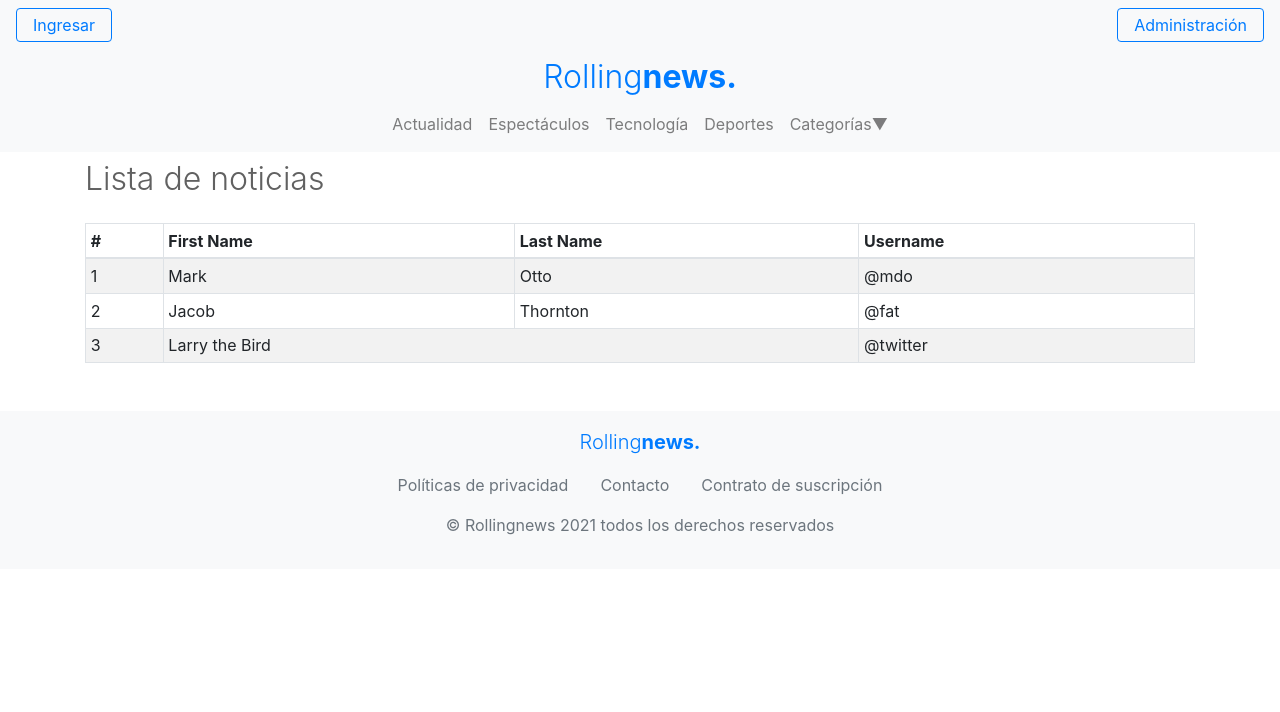
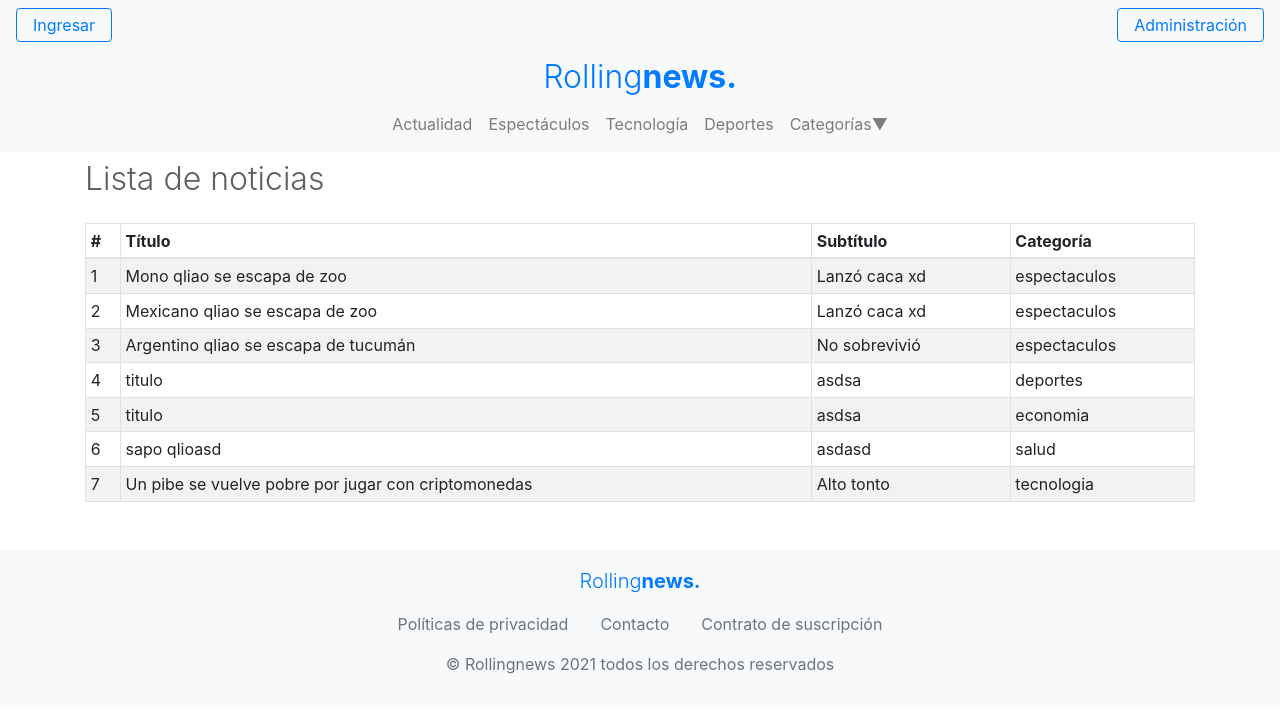
Before and after one commit to Guillermo-Morton/RollingNews, a React (Create React App) app: page /administracion/noticias in a window 1280 px wide. Shown: the top 712 px of the page. Built offline with nearby package versions, Linux system fonts and the light colour scheme; data requests are answered from the project's data file.

Commit message:
Error con popper.js

```diff
--- a/db.json
+++ b/db.json
@@ -65,6 +65,17 @@
       "imagen1": "aaa",
       "imagen2": "hola",
       "id": 6
+    },
+    {
+      "titulo": "Un pibe se vuelve pobre por jugar con criptomonedas",
+      "subtitulo": "Alto tonto",
+      "parrafo1": "dasd",
+      "parrafo2": "sdad",
+      "parrafo3": "adsa",
+      "categoria": "tecnologia",
+      "imagen1": "asdad",
+      "imagen2": "asdad",
+      "id": 7
     }
   ]
 }
--- a/package.json
+++ b/package.json
@@ -11,12 +11,15 @@
     "@testing-library/react": "^11.2.6",
     "@testing-library/user-event": "^12.8.3",
     "bootstrap": "^4.6.0",
+    "jquery": "^3.6.0",
+    "popper.js": "^1.16.1",
     "react": "^17.0.2",
     "react-bootstrap": "^1.6.0",
     "react-dom": "^17.0.2",
     "react-router": "^5.2.0",
     "react-router-dom": "^5.2.0",
     "react-scripts": "4.0.3",
+    "resolve-url-loader": "^4.0.0",
     "sweetalert2": "^11.0.7",
     "sweetalert2-react-content": "^4.0.0",
     "web-vitals": "^1.1.2"
--- a/src/App.js
+++ b/src/App.js
@@ -63,7 +63,7 @@ function App() {
             <ListarCategorias></ListarCategorias>
           </Route>
           <Route exact path="/administracion/noticias">
-            <ListarNoticias></ListarNoticias>
+            <ListarNoticias consultarAPI={consultarAPI} noticias={noticias}></ListarNoticias>
           </Route>
         </Switch>
         <Footer></Footer>
--- a/src/components/administracion/tablaNoticias/ListarNoticias.js
+++ b/src/components/administracion/tablaNoticias/ListarNoticias.js
@@ -1,37 +1,24 @@
 import React from "react";
 import { Table } from "react-bootstrap";
+import NoticiaIndividual from "./NoticiaIndividual";
 
-const ListarNoticias = () => {
+const ListarNoticias = (props) => {
   return (
-    <div className='container'>
-        <h2 className='font-weight-light my-2'>Lista de noticias</h2>
-      <Table className='my-4' striped bordered hover size="sm">
+    <div className="container">
+      <h2 className="font-weight-light my-2">Lista de noticias</h2>
+      <Table className="my-4" striped bordered hover size="sm">
         <thead>
           <tr>
             <th>#</th>
-            <th>First Name</th>
-            <th>Last Name</th>
-            <th>Username</th>
+            <th>Título</th>
+            <th>Subtítulo</th>
+            <th>Categoría</th>
           </tr>
         </thead>
         <tbody>
-          <tr>
-            <td>1</td>
-            <td>Mark</td>
-            <td>Otto</td>
-            <td>@mdo</td>
-          </tr>
-          <tr>
-            <td>2</td>
-            <td>Jacob</td>
-            <td>Thornton</td>
-            <td>@fat</td>
-          </tr>
-          <tr>
-            <td>3</td>
-            <td colSpan="2">Larry the Bird</td>
-            <td>@twitter</td>
-          </tr>
+         {
+           props.noticias.map((noticia)=> <NoticiaIndividual consultarAPI={props.consultarAPI} noticia={noticia} key={noticia.id}></NoticiaIndividual>)
+         }
         </tbody>
       </Table>
     </div>
--- a/src/components/administracion/tablaNoticias/NoticiaIndividual.js
+++ b/src/components/administracion/tablaNoticias/NoticiaIndividual.js
@@ -0,0 +1,65 @@
+import { faTrashAlt } from "@fortawesome/free-regular-svg-icons";
+import { Button } from "bootstrap";
+import React from "react";
+
+const NoticiaIndividual = (props) => {
+//   const eliminarNoticia = (id) => {
+//     const URL = process.env.REACT_APP_API_URL + "/" + id;
+
+//     console.log(URL);
+
+//     Swal.fire({
+//       title: "¿Estas seguro de eliminar esta noticia?",
+//       text: "No puede recuperar datos eliminados!",
+//       icon: "warning",
+//       showCancelButton: true,
+//       confirmButtonColor: "#3085d6",
+//       cancelButtonColor: "#d33",
+//       confirmButtonText: "Eliminar",
+//       cancelButtonText: "Cancelar",
+//     }).then(async (result) => {
+//       if (result.isConfirmed) {
+//         // se agrega codigo para eliminar la noticia de la api
+//         try {
+//           // con el metodo DELETE no hace falta el body
+//           const response = await fetch(URL, {
+//             method: "DELETE",
+//             headers: {
+//               "Content-Type": "aplication/json",
+//             },
+//           });
+//           // consultamos la api para recargar los productos
+
+//           if (response.status === 200) {
+//             // mostrar el cartel de producto eliminado
+//             Swal.fire(
+//               "Noticia removida",
+//               "La noticia seleccionada se eliminó correctamente",
+//               "success"
+//             );
+//             // actualizar datos
+//             props.consultarAPI();
+//           } else {
+//             Swal.fire("Error", "Intente nuevamente", "error");
+//           }
+//           console.log(response);
+//         } catch (error) {
+//           console.log(error);
+//           Swal.fire("Error", "Espere unos minutos", "error");
+//         }
+//       }
+//     });
+//   };
+
+  return (
+
+    <tr>
+      <td>{props.noticia.id}</td>
+      <td>{props.noticia.titulo}</td>
+      <td>{props.noticia.subtitulo}</td>
+      <td>{props.noticia.categoria}</td>
+      {/* <button className='btn btn-danger' onClick={()=>eliminarNoticia(props.producto.id)}><FontAwesomeIcon icon={faTrashAlt}></FontAwesomeIcon></button> */}
+    </tr>
+  );
+};
+export default NoticiaIndividual;
```
Also changed, not shown: 1 other file (tests, documents, lock files or other folders).
